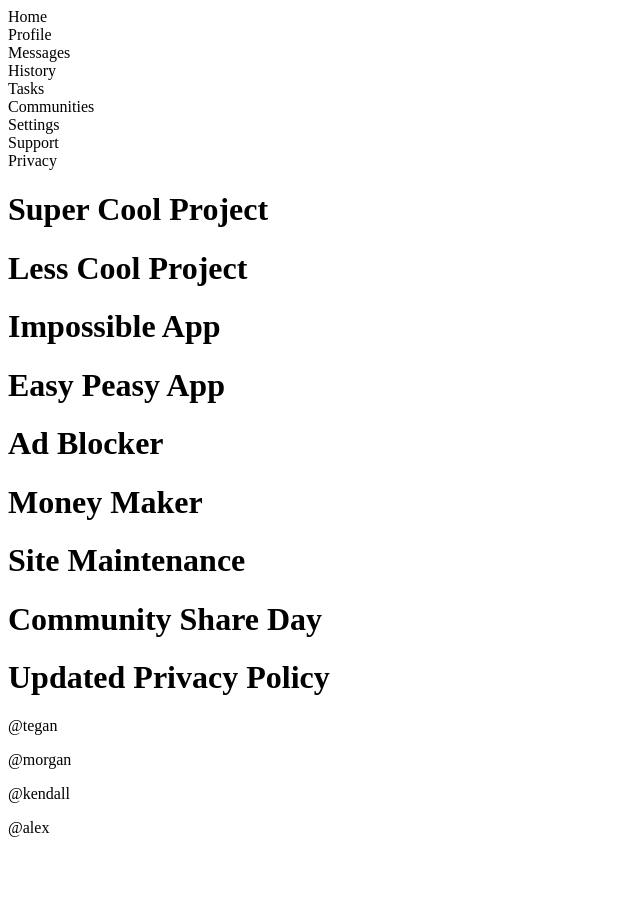
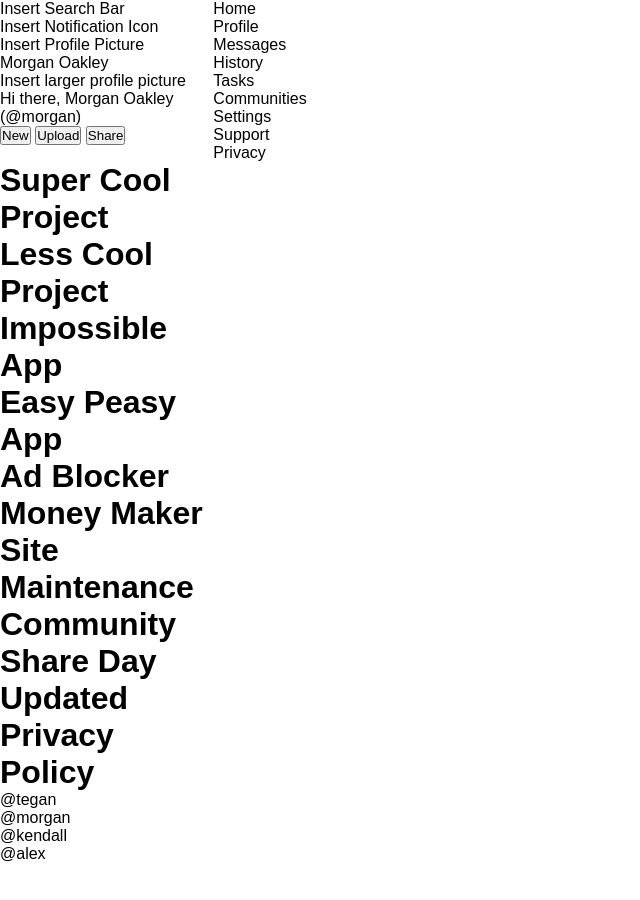
Before and after one commit to andrew-chen986/Admin-Dashboard, a plain HTML site: page index.html in a window 1280 px wide. Shown: the whole page, without its empty margins (0-640 px from the left). Before the commit the page ends 853 px from the top, so only its background shows below. Drawn offline with Linux system fonts and the light colour scheme.

Commit message:
Finish adding HTML elements

```diff
--- a/index.html
+++ b/index.html
@@ -8,10 +8,19 @@
     <title>Dashboard</title>
 </head>
 <body>
+    <div class="container">
         <header>
+            <div class="search-bar">Insert Search Bar</div>
+            <div class="notification">Insert Notification Icon</div>
+            <div class="profile-picture">Insert Profile Picture</div>
+            <div class="user-name">Morgan Oakley</div>
 
+            <div class="profile-picture">Insert larger profile picture</div>
+            <div class="greeting">Hi there, Morgan Oakley (@morgan)</div>
+            <button>New</button>
+            <button>Upload</button>
+            <button>Share</button>
         </header>
-
         <div class="main-sidebar">
             <div class="sidebar-item">Home</div>
             <div class="sidebar-item">Profile</div>
@@ -23,7 +32,6 @@
             <div class="sidebar-item">Support</div>
             <div class="sidebar-item">Privacy</div>
         </div>
-
         <div class="main-content">
             <div class="project-container">
                 <div class="project">
@@ -45,7 +53,6 @@
                     <h1>Money Maker</h1>
                 </div>
             </div>
-
             <div class="right-sidebar">
                 <div class="announcements">
                     <div class="announcement-item">
--- a/styles.css
+++ b/styles.css
@@ -0,0 +1,13 @@
+* {
+    margin: 0;
+    padding: 0;
+}
+
+body {
+    font-family: sans-serif;
+}
+
+.container {
+    display: grid;
+    grid-template: 1fr 5fr / 1fr 5fr;
+}
```
Lines whose indentation alone changed are shown as unchanged.
